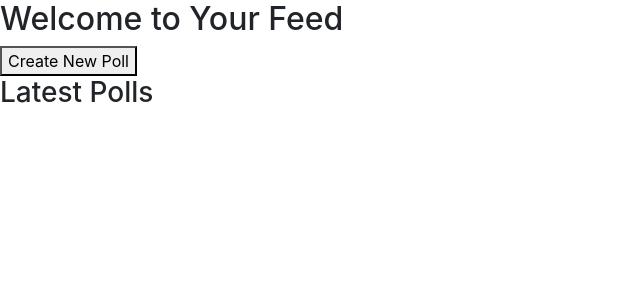
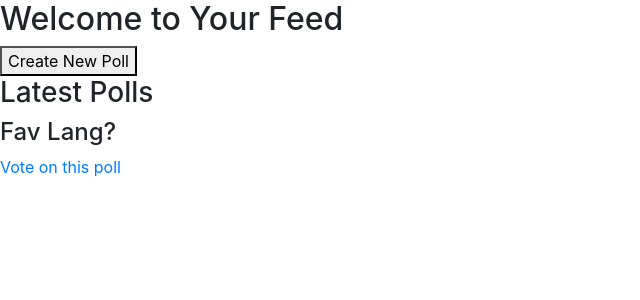
Before and after one commit to VansilChauhan/cs699-project-audience-poll, a Flask app: page /feed in a window 1280 px wide. Shown: the top 300 px of the page, without its empty margins (0-640 px from the left). Run offline with Flask 3, Linux system fonts and the light colour scheme; a user stored in the database is signed in.

Commit message:
poll logic for create and vote

```diff
--- a/poll_app/app/poll_service.py
+++ b/poll_app/app/poll_service.py
@@ -1,5 +1,6 @@
 from app import db
-from app.models import Poll, Option
+from app.models import Poll, Option, Vote
+from sqlalchemy import func
 
 def create_poll(title, description, creator_id):
     poll = Poll(title=title, description=description, creator_id=creator_id)
@@ -11,3 +12,23 @@ def create_option(text, poll_id):
     option = Option(text=text, poll_id=poll_id)
     db.session.add(option)
     db.session.commit()
+
+def fetch_polls():
+    return Poll.query.all()
+
+def get_poll(poll_id):
+    return Poll.query.filter_by(id=poll_id).first()
+
+def vote(poll_id, option_id, user_id):
+    vote = Vote(user_id=user_id, poll_id=poll_id, option_id=option_id)
+    # option.vote_count=option.votes.count()
+    db.session.add(vote)
+    db.session.commit()
+
+def get_vote_counts_for_poll(option_id):
+    vote_count = (
+        db.session.query(func.count(Vote.id))
+        .filter(Vote.option_id==option_id)
+        .scalar()
+    )
+    return vote_count
--- a/poll_app/app/routes.py
+++ b/poll_app/app/routes.py
@@ -47,7 +47,8 @@ def signup():
 @app.route('/feed')
 @login_required
 def feed():
-    return render_template("feed.html")
+    polls = ps.fetch_polls()
+    return render_template("feed.html", polls=polls)
 
 @app.route('/create_poll', methods=['GET', 'POST'])
 @login_required
@@ -59,3 +60,18 @@ def create_poll():
         ps.create_option(text=request.form['option1'], poll_id=poll.id)
         ps.create_option(text=request.form['option2'], poll_id=poll.id)
     return render_template("create_poll.html")
+
+@app.route('/poll/<poll_id>')
+@login_required
+def poll(poll_id):
+    poll = ps.get_poll(poll_id=poll_id)
+    return render_template("poll.html", poll=poll)
+
+@app.route("/submit_vote/<poll_id>", methods=['GET', 'POST'])
+@login_required
+def submit_vote(poll_id):
+    if request.method == 'POST':
+        selected_option_id=request.form['selected_option']
+        ps.vote(user_id=current_user.id, poll_id=poll_id, option_id=selected_option_id)
+        return render_template("poll_results.html", poll=ps.get_poll(poll_id=poll_id))
+    return redirect(url_for("feed"))
--- a/poll_app/app/templates/feed.html
+++ b/poll_app/app/templates/feed.html
@@ -11,7 +11,7 @@
     <h3>Latest Polls</h3>
     {% for poll in polls %}
     <div>
-        <h4>{{ poll.question }}</h4>
+        <h4>{{ poll.title }}</h4>
         <a href="{{ url_for('poll', poll_id=poll.id) }}">Vote on this poll</a>
     </div>
     {% endfor %}
--- a/poll_app/app/templates/poll.html
+++ b/poll_app/app/templates/poll.html
@@ -5,11 +5,11 @@
 </header>
 <h2> {{poll.title}} </h2>
 <p>{{ poll.description }}</p>
-<form action="{{ url_for('submit_vote', poll_id=poll.poll_id) }}" method="POST">
+<form action="{{ url_for('submit_vote', poll_id=poll.id) }}" method="POST">
     {% for option in poll.options %}
         <div>
-            <input type="radio" id="option{{ option.option_id }}" name="selected_option" value="{{ option.option_id }}" required>
-            <label for="option{{ option.option_id }}">{{ option.text }}</label>
+            <input type="radio" id="{{ option.option_id }}" name="selected_option" value="{{ option.id }}" required>
+            <label for="{{ option.id }}">{{ option.text }}</label>
         </div>
     {% endfor %}
     <button type="submit" class="button">Submit Vote</button>
```
Also changed, not shown: poll_app/app/models.py (+6 -1 lines), poll_app/app/templates/poll_results.html (added, +11 -0 lines), poll_app/instance/poll_app.db.
